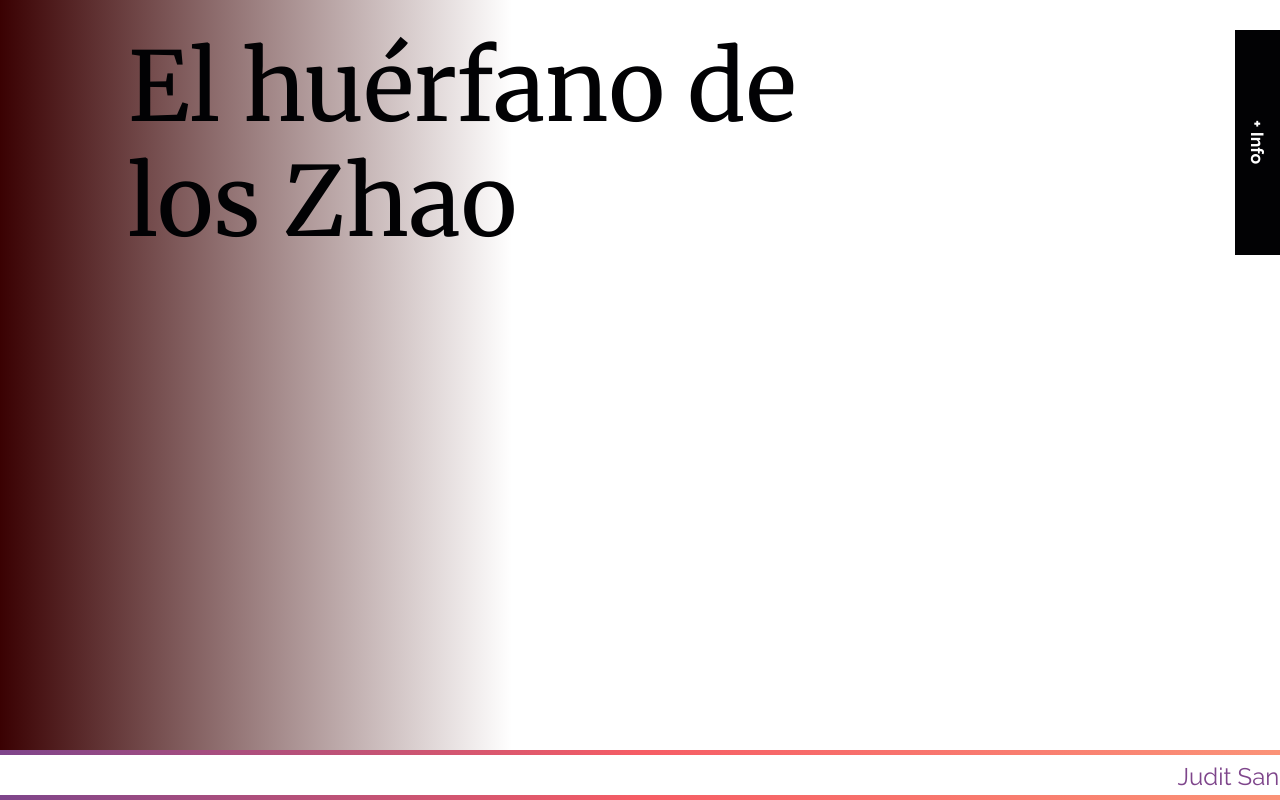
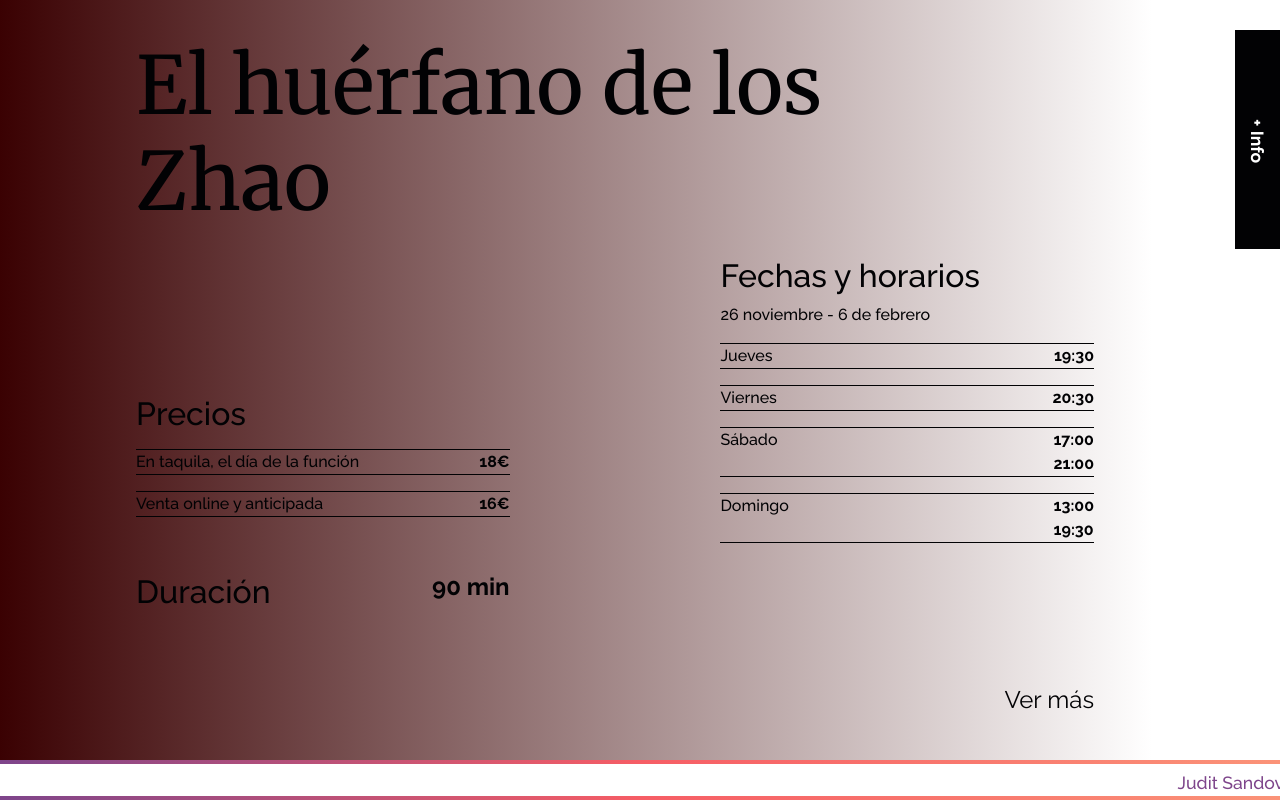
Before and after one commit to anxela-re/casa-do-pulpo, a website built with Parcel: page src/index.html in a window 1280 px wide. Both pictures are taken after a click on the element "+ Info". Built offline with nearby package versions, Linux system fonts and the light colour scheme.

Commit message:
fix stylelint

```diff
--- a/src/assets/styles/_variables.scss
+++ b/src/assets/styles/_variables.scss
@@ -11,6 +11,7 @@ $uoc-bg: color.scale($uoc-masterbrand, $lightness: 70%);
 $mqMinWidth: 420px;
 
 $current-play-primary: #6a0002;
+$current-play-primary-dark: #3a0102;
 $white: #fff;
 $black: #020204;
 $octopus-color: #7e458b;
--- a/src/assets/styles/layouts/_home.scss
+++ b/src/assets/styles/layouts/_home.scss
@@ -6,29 +6,46 @@ body {
   display: flex;
   height: 100vh;
   margin: 0;
+  overflow-x: hidden;
   font-family: $font-family-sans-serif;
   font-size: 16px;
   line-height: 24px;
+  color: $white;
   background-color: $white;
-  color: $white;
-  overflow-x: hidden;
 }
 ul {
+  padding: 0;
+  margin: 0;
   list-style: none;
-  margin: 0;
-  padding: 0;
+}
+.link {
+  text-decoration: none;
+}
+.link-portada {
+  color: $white;
+}
+.link:hover {
+  color: $white;
+  text-decoration: underline;
+  text-decoration-color: $white;
+  text-decoration-thickness: 5px;
+  text-underline-offset: 5px;
 }
 .main {
   width: 100%;
   height: 100vh;
 }
 .portada {
+  display: grid;
+  grid-template-rows: 40px 1fr 2fr 1fr 1fr 50px;
+  grid-template-columns: 1fr;
+  color: $current-play-primary;
   background-color: $black;
-  background-image: linear-gradient(180deg, $black 60%, #3a0102 100%);
-  color: $current-play-primary;
-  display: grid;
-  grid-template-rows: 50px 1fr 2fr 1fr 50px;
-  grid-template-columns: 1fr;
+  background-image: linear-gradient(
+    180deg,
+    $black 60%,
+    $current-play-primary-dark 100%
+  );
 }
 .portada-artist {
   display: flex;
@@ -37,20 +54,22 @@ ul {
   background-image: $octopus-gradient;
 }
 .artist-container {
+  position: relative;
   width: 100%;
   height: 80%;
-  font-size: 1.5rem;
-  position: relative;
+  font-size: 1.1rem;
+  font-weight: 500;
   background-color: $white;
+  line-height: 1;
 }
 .artist-names {
+  position: absolute;
+  top: 10px;
+  width: 100%;
   margin: 0 auto;
+  overflow: hidden;
+  color: $octopus-color;
   white-space: nowrap;
-  overflow: hidden;
-  position: absolute;
-  width: 100%;
-  top: 10px;
-  color: $octopus-color;
 }
 .artist-names .scroll-artist-names {
   display: inline-block;
@@ -62,77 +81,100 @@ ul {
   animation-delay: 15s;
 }
 .artist-names .scroll-artist-names span::after {
-  content: "·";
   padding-right: 1rem;
   padding-left: 1rem;
+  content: "·";
 }
 .portada-title {
   z-index: 1;
   h1 {
-    font-size: 4rem;
     font-family: $font-family-serif;
+    font-size: 3.8rem;
   }
 }
 .portada-image {
+  background-color: $black;
   background-image: url("../images/theorphanofzhao.jpg");
+  background-repeat: no-repeat;
   background-position: bottom left;
-  background-repeat: no-repeat;
   background-size: contain;
-  background-color: $black;
 }
 .portada-description {
-  display: flex;
-  flex-direction: column;
-  justify-content: center;
   p {
     padding-left: 1rem;
+    font-family: $font-family-sans-serif;
     font-size: 1.3rem;
+    font-weight: 200;
     line-height: 1.6;
     color: $white;
-    font-family: $font-family-sans-serif;
-    font-weight: 200;
   }
 }
 .portada-btn {
   width: 100%;
   height: 100%;
+  color: $white;
   background-color: transparent;
-  color: $white;
   border: none;
+  border-top: 5px solid $white;
   outline: none;
-  border-top: 5px solid $white;
   p {
     height: 100%;
     margin: auto;
     writing-mode: horizontal-tb;
+    font-size: 1.2rem;
+    font-weight: bolder;
+    line-height: 2.5;
     text-align: center;
-    font-weight: bolder;
-    font-size: 1.2rem;
-    line-height: 2.5;
   }
 }
 .portada-btn:hover {
   cursor: pointer;
 }
-
+.portada-duration {
+  display: none;
+  font-weight: 500;
+  color: $black;
+}
 .portada-schedule {
   display: none;
+  font-weight: 500;
+  color: $black;
 }
 .portada-prices {
   display: none;
+  font-weight: 500;
+  color: $black;
+}
+.portada-see-more-btn {
+  font-size: 1.5rem;
+  color: $white;
+}
+.list-portada .list-portada-item {
+  border-top: 1px solid $black;
+  border-bottom: 1px solid $black;
+  margin: {
+    top: 1rem;
+    bottom: 1rem;
+  }
+  p {
+    margin-bottom: 0;
+  }
 }
 @media screen and (min-width: $limit-width-mobile) {
   .portada {
-    background-image: linear-gradient(90deg, $black 60%, #3a0102 100%);
+    background-image: linear-gradient(
+      90deg,
+      $black 60%,
+      $current-play-primary-dark 100%
+    );
     grid-template-columns: 10% 2fr 1fr 1fr 1fr 10% 50px;
-    grid-template-rows: 30px 10% 1fr 1fr 1fr 1fr 40px 20px 50px;
+    grid-template-rows: 30px 10% 1fr 1fr 1fr 1fr 40px 40px 40px;
   }
   .portada .portada-artist {
     background-color: $white;
     grid-row: 9;
     grid-column: 1 / -1;
   }
-
   .portada .portada-title {
     grid-row: 2 / 4;
     grid-column: 2 / 7;
@@ -142,16 +184,32 @@ ul {
     grid-column: 1 / 3;
   }
   .portada .portada-description {
-    grid-row: 4 / 8;
+    grid-row: 4 / 7;
     grid-column: 3 / 7;
   }
   .portada .portada-btn {
     grid-row: 2 / 4;
     grid-column: 7;
   }
+  .portada .portada-prices {
+    grid-row: 4 / 6;
+    grid-column: 2 / 4;
+  }
+  .portada .portada-schedule {
+    grid-row: 4 / 7;
+    grid-column: 4 / 7;
+  }
+  .portada .portada-duration {
+    grid-row: 6 / 7;
+    grid-column: 2 / 4;
+  }
+  .portada .portada-see-more-btn {
+    grid-row: 7;
+    grid-column: 4 / 6;
+  }
   .portada-title {
     h1 {
-      font-size: 5rem;
+      font-size: 4.1rem;
     }
   }
   .portada-description {
@@ -160,8 +218,8 @@ ul {
     }
   }
   .portada-btn {
+    border-top: none;
     border-left: 5px solid $white;
-    border-top: none;
     p {
       font-size: 1.1rem;
       writing-mode: tb-rl;
@@ -175,22 +233,38 @@ ul {
   }
   .portada .portada-description {
     grid-row: 4 / 7;
-    grid-column: 4 / 7;
+    grid-column: 3 / 6;
   }
   .portada .portada-btn {
     grid-row: 2 / 4;
     grid-column: 7;
   }
+  .portada .portada-prices {
+    grid-row: 5 / 6;
+    grid-column: 2;
+  }
+  .portada .portada-schedule {
+    grid-row: 4 / 7;
+    grid-column: 4 / 6;
+  }
+  .portada .portada-duration {
+    grid-row: 6 / 7;
+    grid-column: 2;
+  }
   .portada-title {
     h1 {
-      font-size: 6rem;
+      font-size: 5rem;
     }
   }
 }
 
 .portada.show-schedule {
   background-color: $white;
-  background-image: linear-gradient(270deg, $white 60%, #3a0102 100%);
+  background-image: linear-gradient(
+    0deg,
+    $white 0%,
+    $current-play-primary-dark 100%
+  );
   .portada-title {
     color: $black;
   }
@@ -198,19 +272,41 @@ ul {
     display: none;
   }
   .portada-description {
-    display: none;
+    display: none !important;
   }
   .portada-schedule {
-    display: inherit;
+    display: block;
   }
   .portada-prices {
-    display: inherit;
+    display: block;
   }
   .portada-btn {
     background-color: $black;
   }
+  .portada-duration {
+    display: block;
+  }
+  .portada-see-more-btn {
+    a {
+      color: $black;
+    }
+    a:hover {
+      text-decoration-color: $black;
+      font-weight: 800;
+    }
+  }
 }
+@media screen and (min-width: $limit-width-mobile) {
+  .portada.show-schedule {
+    background-color: $white;
+    background-image: linear-gradient(
+      270deg,
+      $white 10%,
+      $current-play-primary-dark 100%
+    );
+  }
 
+}
 @keyframes move {
   0% {
     transform: translate(0, 0);
--- a/src/index.html
+++ b/src/index.html
@@ -58,15 +58,12 @@
                     </p>
                 </div>
             </div>
-            <div class="portada-title">
+            <div class="portada-title m-2">
                 <h1>El huérfano de los Zhao</h1>
             </div>
             <div class="portada-image"></div>
-            <div class="portada-prices">
-
-            </div>
-            <div class="portada-description">
-                <p>
+            <div class="portada-description d-flex flex-column justify-content-center">
+                <p class="">
                     Lorem ipsum dolor sit amet, consectetur adipiscing elit.
                     Phasellus dignissim justo at augue sodales vestibulum.
                     Integer ornare vitae eros et posuere. Aenean eu posuere
@@ -77,8 +74,55 @@
                     viverra nisl.
                 </p>
             </div>
-            <div class="portada-schedule">
-
+            <div class="portada-schedule m-2">
+                <h2>Fechas y horarios</h2>
+                <p>26 noviembre - 6 de febrero</p>
+                <div class="list list-portada">
+                    <div class="list-portada-item d-flex flex-row justify-content-between">
+                        <p>Jueves </p>
+                        <div>
+                            <strong>19:30</strong>
+                        </div>
+                    </div>
+                    <div class="list-portada-item d-flex flex-row justify-content-between">
+                        <p>Viernes </p>
+                        <div>
+                            <strong>20:30</strong>
+                        </div>
+                    </div>
+                    <div class="list-portada-item d-flex flex-row justify-content-between">
+                        <p>Sábado</p>
+                        <div class="d-flex flex-column">
+                            <strong>17:00</strong>
+                            <strong>21:00</strong>
+                        </div>
+                    </div>
+                    <div class="list-portada-item d-flex flex-row justify-content-between">
+                        <p>Domingo</p>
+                        <div class="d-flex flex-column">
+                            <strong>13:00</strong>
+                            <strong>19:30</strong>
+                        </div>
+                    </div>
+                </div>
+            </div>
+            <div class="portada-duration m-2">
+                <div class="list list-portada d-flex flex-row justify-content-between mt-4">
+                    <h2 class="">
+                        Duración
+                    </h2>
+                    <h4><strong> 90 min</strong></h4>
+                </div>
+            </div>
+            <div class="portada-prices m-2">
+                <h2>Precios</h2>
+                <div class="list list-portada">
+                    <p class="list-portada-item d-flex flex-row justify-content-between">En taquila, el día de la función <strong>18€</strong></p>
+                    <p class="list-portada-item d-flex flex-row justify-content-between">Venta online y anticipada <strong>16€</strong></p>
+                </div>
+            </div>
+            <div class="portada-see-more-btn m-2">
+                <a class="link link-portada " href=""><p class="text-end">Ver más</p></a>
             </div>
             <div class="portada-btn">
                 <p>+ Info</p>
```
Also changed, not shown: 1 other file.
